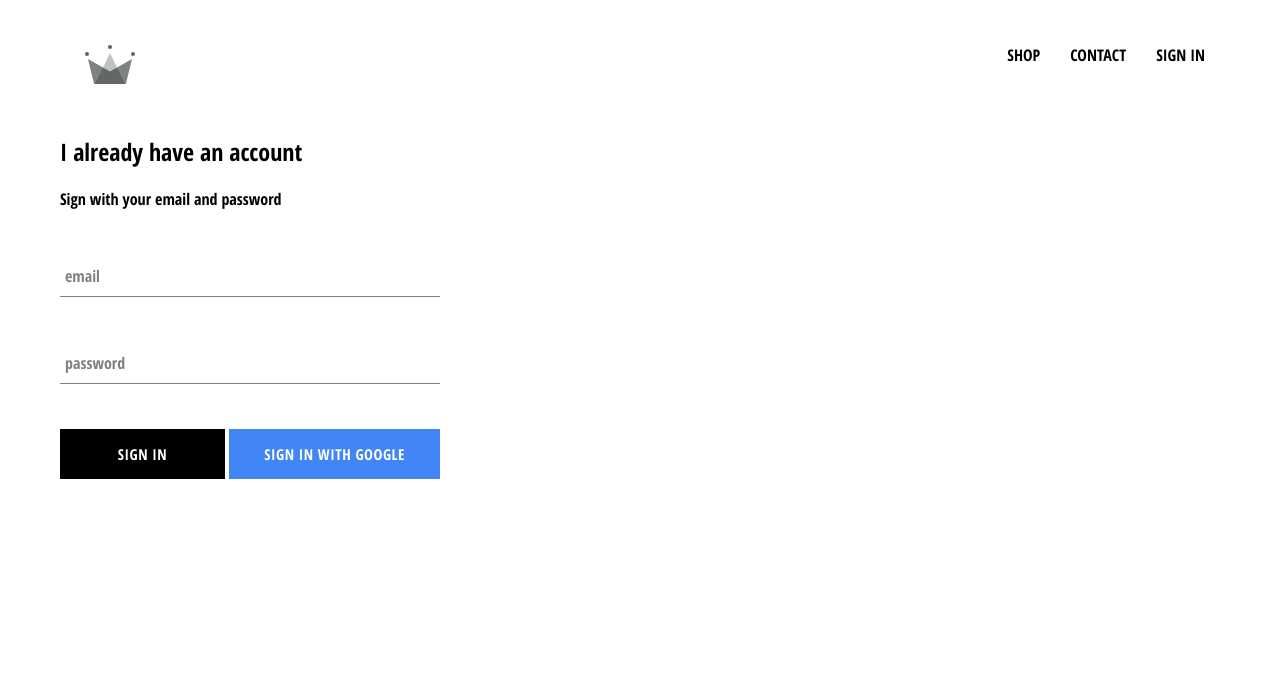
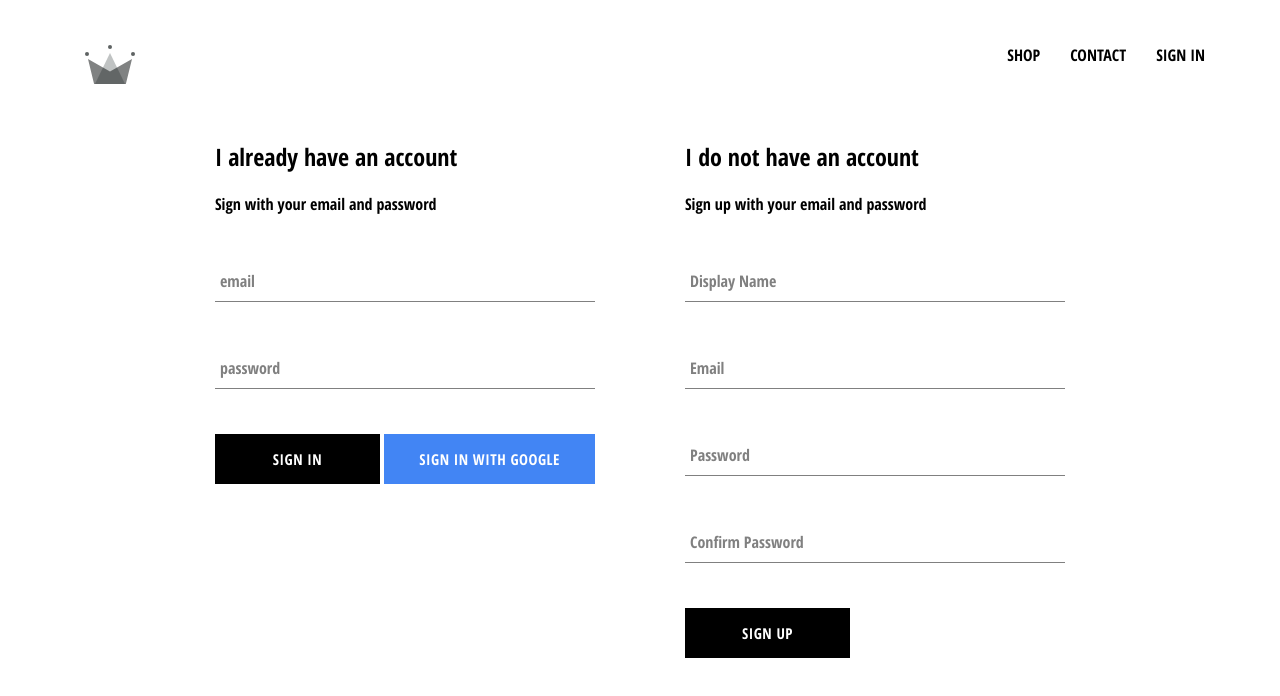
Before and after one commit to HaofangLiu/sell-anxi, a React (Create React App) app: page /signin in a window 1280 px wide. Shown: the top 696 px of the page. Built offline with nearby package versions, Linux system fonts and the light colour scheme; no server answers.

Commit message:
finish sign in and sign up component

```diff
--- a/src/App.js
+++ b/src/App.js
@@ -6,6 +6,7 @@
 import Header from "./components/header.component/header";
 import SignInAndSignUpPage from "./pages/signin-and-signup/signin-and-signup";
 import { auth } from "./firebase/firebase.utils";
+import { createUserProfileDocument } from "./firebase/firebase.utils";
 
 class App extends React.Component {
   constructor() {
@@ -18,9 +19,24 @@
   componentDidMount() {
     //auth.onAuthStateChanged是一个订阅事件，会一直在组件中运行导致内存泄漏
     //onAuthStateChanged will return a unsubscribe obj, so just call this meth to stop subscribe.
-    this.unsubscribeFronAuth = auth.onAuthStateChanged((userLogged) => {
-      this.setState({ user: userLogged });
+    this.unsubscribeFronAuth = auth.onAuthStateChanged(async (userLogged) => {
+      // createUserProfileDocument(userLogged);
       // console.log(this.state);
+
+      if (userLogged) {
+        const userRef = await createUserProfileDocument(userLogged);
+
+        userRef.onSnapshot((snapShot) => {
+          this.setState({
+            user: {
+              id: snapShot.id,
+              ...snapShot.data(),
+            },
+          });
+        });
+      } else {
+        this.setState({ user: userLogged });
+      }
     });
   }
 
--- a/src/components/form-input/form-input.comp.jsx
+++ b/src/components/form-input/form-input.comp.jsx
@@ -1,7 +1,7 @@
 import React from "react";
 import "./form-input.scss";
 
-const FormInput = ({handleChange, label, ...otherProps}) => {
+const FormInput = ({ handleChange, label, ...otherProps }) => {
   return (
     <div className="group">
       <input className="form-input" onChange={handleChange} {...otherProps} />
--- a/src/components/sign-in.component/sign-in.jsx
+++ b/src/components/sign-in.component/sign-in.jsx
@@ -5,7 +5,7 @@
 import FormInput from "../form-input/form-input.comp";
 import Button from "../custom-button.comp/button";
 
-import { signInWithGoogle } from "../../firebase/firebase.utils";
+import { auth, signInWithGoogle } from "../../firebase/firebase.utils";
 
 class SignIn extends Component {
   constructor(props) {
@@ -17,12 +17,19 @@
     };
   }
 
-  handleSubmit = (e) => {
+  handleSubmit = async (e) => {
     e.preventDefault();
-    this.setState({
-      email: "",
-      password: "",
-    });
+    const { email, password } = this.state;
+
+    try {
+      await auth.signInWithEmailAndPassword(email, password);
+      this.setState({
+        email: "",
+        password: "",
+      });
+    } catch (error) {
+      console.log(error);
+    }
   };
 
   handleChange = (e) => {
@@ -56,7 +63,7 @@
           />
           <div className="buttons">
             <Button type="submit">Sign In</Button>
-            <Button isGoogleSignIn onClick={signInWithGoogle}>
+            <Button isGoogleSignIn type="button" onClick={signInWithGoogle}>
               Sign In With Google
             </Button>
           </div>
--- /dev/null
+++ b/src/components/sign-up.component/sign-up.jsx
@@ -0,0 +1,106 @@
+import React from "react";
+
+import FormInput from "../form-input/form-input.comp";
+
+import Button from "../custom-button.comp/button";
+
+import { auth, createUserProfileDocument } from "../../firebase/firebase.utils";
+
+import "./sign-up.scss";
+
+class SignUp extends React.Component {
+  constructor() {
+    super();
+
+    this.state = {
+      displayName: "",
+      password: "",
+      email: "",
+      confirmPassword: "",
+    };
+  }
+
+  handleSubmit = async (event) => {
+    event.preventDefault();
+
+    const { displayName, email, password, confirmPassword } = this.state;
+
+    if (password !== confirmPassword) {
+      alert("the password not match");
+      return;
+    }
+
+    try {
+      const { user } = await auth.createUserWithEmailAndPassword(
+        email,
+        password
+      );
+
+      createUserProfileDocument(user, { displayName });
+
+      this.setState({
+        displayName: "",
+        password: "",
+        email: "",
+        confirmPassword: "",
+      });
+    } catch (e) {
+      console.log(e);
+    }
+  };
+
+  handleChange = (event) => {
+    const { name, value } = event.target;
+    this.setState({
+      [name]: value,
+    });
+  };
+
+  render() {
+    const { displayName, email, password, confirmPassword } = this.state;
+
+    return (
+      <div className="sign-up">
+        <h2>I do not have an account</h2>
+        <span>Sign up with your email and password</span>
+        <form className="sign-up-form" onSubmit={this.handleSubmit}>
+          <FormInput
+            name="displayName"
+            type="text"
+            value={displayName}
+            label="Display Name"
+            required
+            handleChange={this.handleChange}
+          />
+          <FormInput
+            name="email"
+            type="email"
+            value={email}
+            label="Email"
+            required
+            handleChange={this.handleChange}
+          />
+          <FormInput
+            name="password"
+            type="password"
+            value={password}
+            label="Password"
+            required
+            handleChange={this.handleChange}
+          />
+          <FormInput
+            name="confirmPassword"
+            type="password"
+            value={confirmPassword}
+            label="Confirm Password"
+            required
+            handleChange={this.handleChange}
+          />
+          <Button type="submit">Sign Up</Button>
+        </form>
+      </div>
+    );
+  }
+}
+
+export default SignUp;
--- /dev/null
+++ b/src/components/sign-up.component/sign-up.scss
@@ -0,0 +1,9 @@
+.sign-up {
+    display: flex;
+    flex-direction: column;
+    width: 380px;
+
+    .title {
+      margin: 10px 0;
+    }
+  }
--- a/src/firebase/firebase.utils.js
+++ b/src/firebase/firebase.utils.js
@@ -1,6 +1,7 @@
 import firebase from "firebase/app";
 import "firebase/firestore";
 import "firebase/auth";
+import { useRef } from "react";
 
 const config = {
   apiKey: "AIzaSyBOAWAZ9aPULLsyWYBeDt__SUt2hxMhQXU",
@@ -13,13 +14,40 @@
   measurementId: "G-719JZGX4F7",
 };
 
+export const createUserProfileDocument = async (userAuth, addtionalData) => {
+  if (!userAuth) return;
+  //queryReference --> documentRef returns a documentSnapshot
+  //querySnapshop -->  collectionRef returns a querySnapshop
+
+  const userRef = firestore.doc(`users/${userAuth.uid}`);
+
+  const snapShop = await userRef.get();
+
+  if (!snapShop.exists) {
+    const { displayName, email } = userAuth;
+    const createAt = new Date();
+    try {
+      await userRef.set({
+        displayName,
+        email,
+        createAt,
+        ...addtionalData,
+      });
+    } catch (err) {
+      console.log(err);
+    }
+  }
+
+  return userRef;
+};
+
 firebase.initializeApp(config);
 
 export const auth = firebase.auth();
 export const firestore = firebase.firestore();
 
 const provider = new firebase.auth.GoogleAuthProvider();
-provider.setCustomParameters({ 'login_hint': "user@example.com" });
+provider.setCustomParameters({ login_hint: "user@example.com" });
 export const signInWithGoogle = () => auth.signInWithPopup(provider);
 
 export default firebase;
--- a/src/pages/signin-and-signup/signin-and-signup.jsx
+++ b/src/pages/signin-and-signup/signin-and-signup.jsx
@@ -4,10 +4,13 @@
 
 import SignIn from "../../components/sign-in.component/sign-in";
 
+import SignUp from "../../components/sign-up.component/sign-up";
+
 const SignInAndSignUpPage = () => {
   return (
     <div className="sign-in-and-sign-up">
       <SignIn />
+      <SignUp />
     </div>
   );
 };
--- a/src/pages/signin-and-signup/signin-and-signup.scss
+++ b/src/pages/signin-and-signup/signin-and-signup.scss
@@ -0,0 +1,6 @@
+.sign-in-and-sign-up{
+    width: 850px;
+    display: flex;
+    justify-content: space-between;
+    margin: 30px auto;
+}
```
